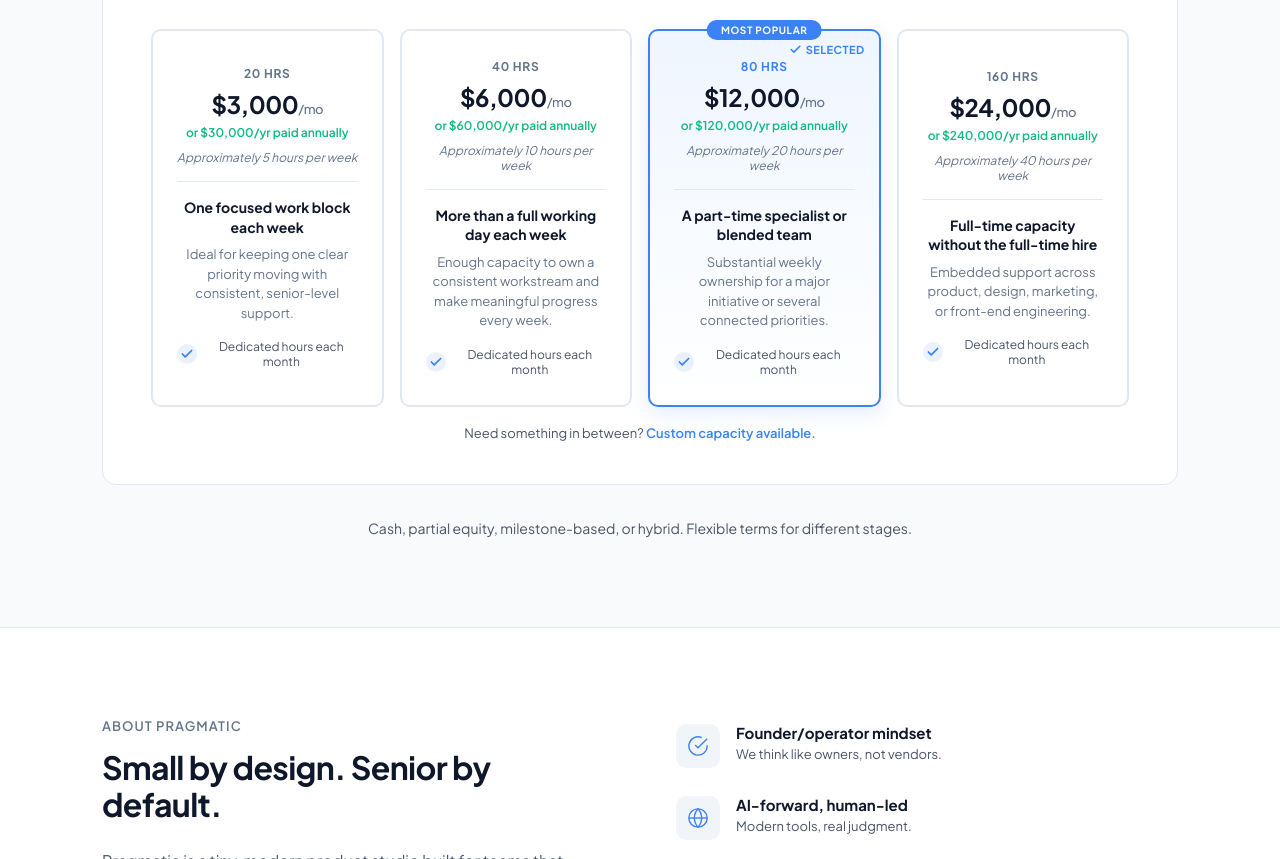
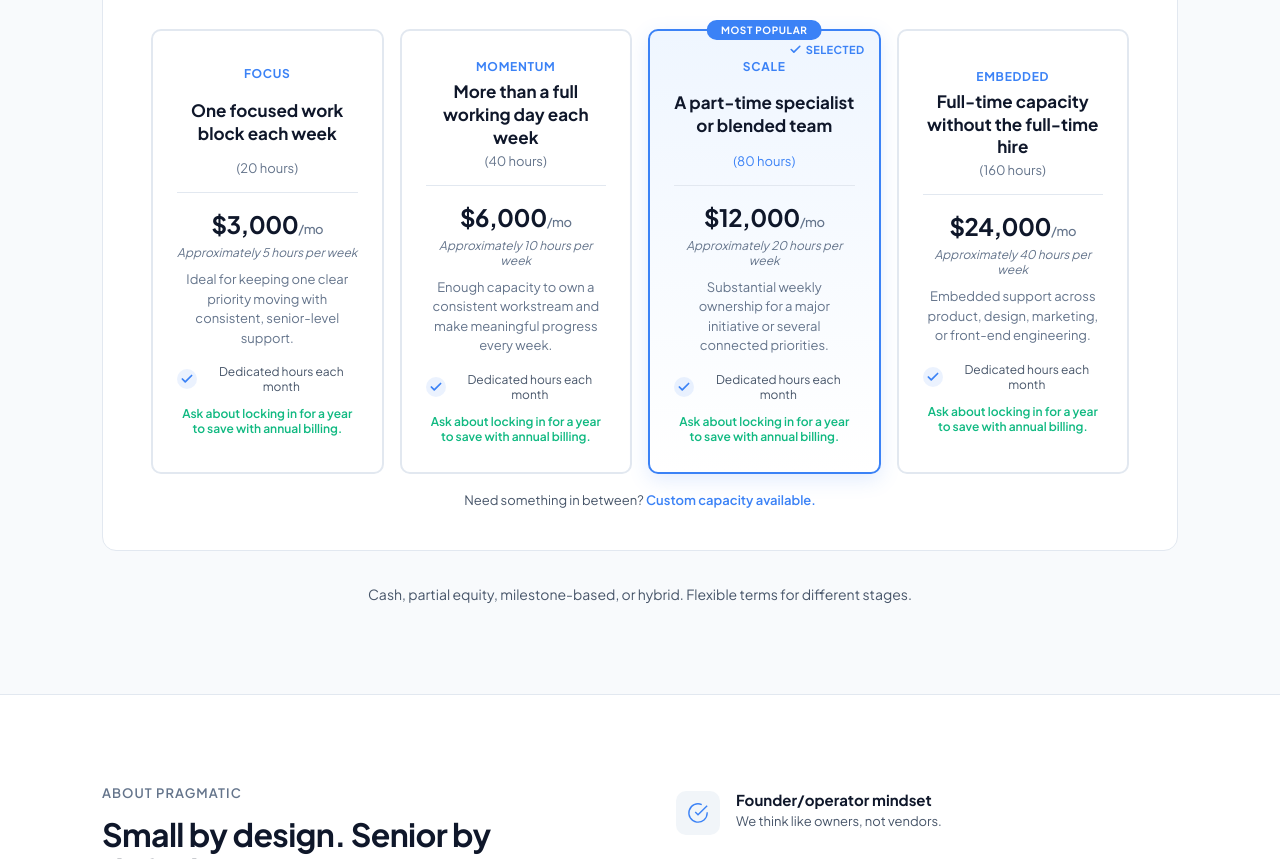
Before and after one commit to pragmatic-labs-development/pragmatic-website, a website: page index.html in a window 1280 px wide. Shown: the part 8283-9142 px from the top of the page. Drawn offline with Linux system fonts and the light colour scheme.

Commit message:
Redesign pricing tier cards: headline-first layout, tier names, annual note moved to bottom
Restructured each of the 4 retainer tier cards so the headline ("One
focused work block each week", etc.) leads instead of the old "20 HRS"
label -- more readable at a glance than a bare hours figure. Hours now
shown as a small "(20 hours)" parenthetical under the headline, followed
by the existing divider, then price. Added a blue eyebrow tier name
above each headline (Focus / Momentum / Scale / Embedded) picking up
language already used in each card's own copy. Removed the per-card
"or $X/yr paid annually" line and replaced it with a generic annual-
billing prompt at the bottom of each card in the same green styling.
Reserved consistent headline height on desktop/tablet so the divider
and price row line up across the 4-card grid regardless of how many
lines each headline wraps to; reset to auto height on the single-column
mobile layout where cross-card alignment doesn't apply.

```diff
--- a/css/styles.css
+++ b/css/styles.css
@@ -2724,12 +2724,9 @@ h1, h2, h3, h4 {
 
 .pricing__tier-hours {
   display: block;
-  font-size: 0.75rem;
-  font-weight: 700;
-  text-transform: uppercase;
-  letter-spacing: 0.06em;
+  font-size: 0.8125rem;
   color: var(--text-muted);
-  margin-bottom: 8px;
+  margin-bottom: 0;
 }
 
 .pricing__tier[aria-pressed="true"] .pricing__tier-hours {
@@ -2756,7 +2753,7 @@ h1, h2, h3, h4 {
   font-size: 0.75rem;
   font-weight: 600;
   color: #10B981;
-  margin-bottom: 10px;
+  margin-top: 12px;
 }
 
 .pricing__tier-weekly {
@@ -2764,15 +2761,29 @@ h1, h2, h3, h4 {
   font-size: 0.75rem;
   color: var(--text-muted);
   font-style: italic;
+  margin-bottom: 10px;
+}
+
+.pricing__tier-name {
+  display: block;
+  font-size: 0.75rem;
+  font-weight: 700;
+  text-transform: uppercase;
+  letter-spacing: 0.06em;
+  color: var(--brand-blue);
+  margin-bottom: 6px;
 }
 
 .pricing__tier-desc {
-  display: block;
-  font-size: 0.875rem;
+  display: flex;
+  align-items: center;
+  justify-content: center;
+  font-size: 1.0625rem;
   font-weight: 700;
   color: var(--ink);
-  line-height: 1.4;
-  margin-bottom: 8px;
+  line-height: 1.35;
+  min-height: 4.05em;
+  margin-bottom: 4px;
 }
 
 .pricing__tier-longdesc {
@@ -3510,6 +3521,10 @@ h1, h2, h3, h4 {
     grid-template-columns: 1fr;
   }
 
+  .pricing__tier-desc {
+    min-height: 0;
+  }
+
   /* About */
   .about__title {
     font-size: 1.5rem;
--- a/index.html
+++ b/index.html
@@ -1240,34 +1240,36 @@
               <svg viewBox="0 0 16 16" fill="none"><path d="M13.3 4L6 11.3 2.7 8" stroke="currentColor" stroke-width="2" stroke-linecap="round" stroke-linejoin="round"/></svg>
               Selected
             </span>
-            <span class="pricing__tier-hours">20 hrs</span>
+            <span class="pricing__tier-name">Focus</span>
+            <span class="pricing__tier-desc">One focused work block each week</span>
+            <span class="pricing__tier-hours">(20 hours)</span>
+            <span class="pricing__tier-divider"></span>
             <span class="pricing__tier-price">$3,000<small>/mo</small></span>
-            <span class="pricing__tier-annual">or $30,000/yr paid annually</span>
             <span class="pricing__tier-weekly">Approximately 5 hours per week</span>
-            <span class="pricing__tier-divider"></span>
-            <span class="pricing__tier-desc">One focused work block each week</span>
             <span class="pricing__tier-longdesc">Ideal for keeping one clear priority moving with consistent, senior-level support.</span>
             <span class="pricing__tier-check" aria-hidden="true">
               <svg viewBox="0 0 16 16" fill="none"><path d="M13.3 4L6 11.3 2.7 8" stroke="currentColor" stroke-width="2" stroke-linecap="round" stroke-linejoin="round"/></svg>
               Dedicated hours each month
             </span>
+            <span class="pricing__tier-annual">Ask about locking in for a year to save with annual billing.</span>
           </button>
           <button class="pricing__tier" aria-pressed="false" data-hours="40" type="button">
             <span class="pricing__tier-selected-label" aria-hidden="true">
               <svg viewBox="0 0 16 16" fill="none"><path d="M13.3 4L6 11.3 2.7 8" stroke="currentColor" stroke-width="2" stroke-linecap="round" stroke-linejoin="round"/></svg>
               Selected
             </span>
-            <span class="pricing__tier-hours">40 hrs</span>
+            <span class="pricing__tier-name">Momentum</span>
+            <span class="pricing__tier-desc">More than a full working day each week</span>
+            <span class="pricing__tier-hours">(40 hours)</span>
+            <span class="pricing__tier-divider"></span>
             <span class="pricing__tier-price">$6,000<small>/mo</small></span>
-            <span class="pricing__tier-annual">or $60,000/yr paid annually</span>
             <span class="pricing__tier-weekly">Approximately 10 hours per week</span>
-            <span class="pricing__tier-divider"></span>
-            <span class="pricing__tier-desc">More than a full working day each week</span>
             <span class="pricing__tier-longdesc">Enough capacity to own a consistent workstream and make meaningful progress every week.</span>
             <span class="pricing__tier-check" aria-hidden="true">
               <svg viewBox="0 0 16 16" fill="none"><path d="M13.3 4L6 11.3 2.7 8" stroke="currentColor" stroke-width="2" stroke-linecap="round" stroke-linejoin="round"/></svg>
               Dedicated hours each month
             </span>
+            <span class="pricing__tier-annual">Ask about locking in for a year to save with annual billing.</span>
           </button>
           <button class="pricing__tier pricing__tier--popular" aria-pressed="true" data-hours="80" type="button">
             <span class="pricing__tier-badge">Most popular</span>
@@ -1275,34 +1277,36 @@
               <svg viewBox="0 0 16 16" fill="none"><path d="M13.3 4L6 11.3 2.7 8" stroke="currentColor" stroke-width="2" stroke-linecap="round" stroke-linejoin="round"/></svg>
               Selected
             </span>
-            <span class="pricing__tier-hours">80 hrs</span>
+            <span class="pricing__tier-name">Scale</span>
+            <span class="pricing__tier-desc">A part-time specialist or blended team</span>
+            <span class="pricing__tier-hours">(80 hours)</span>
+            <span class="pricing__tier-divider"></span>
             <span class="pricing__tier-price">$12,000<small>/mo</small></span>
-            <span class="pricing__tier-annual">or $120,000/yr paid annually</span>
             <span class="pricing__tier-weekly">Approximately 20 hours per week</span>
-            <span class="pricing__tier-divider"></span>
-            <span class="pricing__tier-desc">A part-time specialist or blended team</span>
             <span class="pricing__tier-longdesc">Substantial weekly ownership for a major initiative or several connected priorities.</span>
             <span class="pricing__tier-check" aria-hidden="true">
               <svg viewBox="0 0 16 16" fill="none"><path d="M13.3 4L6 11.3 2.7 8" stroke="currentColor" stroke-width="2" stroke-linecap="round" stroke-linejoin="round"/></svg>
               Dedicated hours each month
             </span>
+            <span class="pricing__tier-annual">Ask about locking in for a year to save with annual billing.</span>
           </button>
           <button class="pricing__tier" aria-pressed="false" data-hours="160" type="button">
             <span class="pricing__tier-selected-label" aria-hidden="true">
               <svg viewBox="0 0 16 16" fill="none"><path d="M13.3 4L6 11.3 2.7 8" stroke="currentColor" stroke-width="2" stroke-linecap="round" stroke-linejoin="round"/></svg>
               Selected
             </span>
-            <span class="pricing__tier-hours">160 hrs</span>
+            <span class="pricing__tier-name">Embedded</span>
+            <span class="pricing__tier-desc">Full-time capacity without the full-time hire</span>
+            <span class="pricing__tier-hours">(160 hours)</span>
+            <span class="pricing__tier-divider"></span>
             <span class="pricing__tier-price">$24,000<small>/mo</small></span>
-            <span class="pricing__tier-annual">or $240,000/yr paid annually</span>
             <span class="pricing__tier-weekly">Approximately 40 hours per week</span>
-            <span class="pricing__tier-divider"></span>
-            <span class="pricing__tier-desc">Full-time capacity without the full-time hire</span>
             <span class="pricing__tier-longdesc">Embedded support across product, design, marketing, or front-end engineering.</span>
             <span class="pricing__tier-check" aria-hidden="true">
               <svg viewBox="0 0 16 16" fill="none"><path d="M13.3 4L6 11.3 2.7 8" stroke="currentColor" stroke-width="2" stroke-linecap="round" stroke-linejoin="round"/></svg>
               Dedicated hours each month
             </span>
+            <span class="pricing__tier-annual">Ask about locking in for a year to save with annual billing.</span>
           </button>
         </div>
         <p class="pricing__retainer-note">Need something in between? <a href="#contact">Custom capacity available.</a></p>
```
